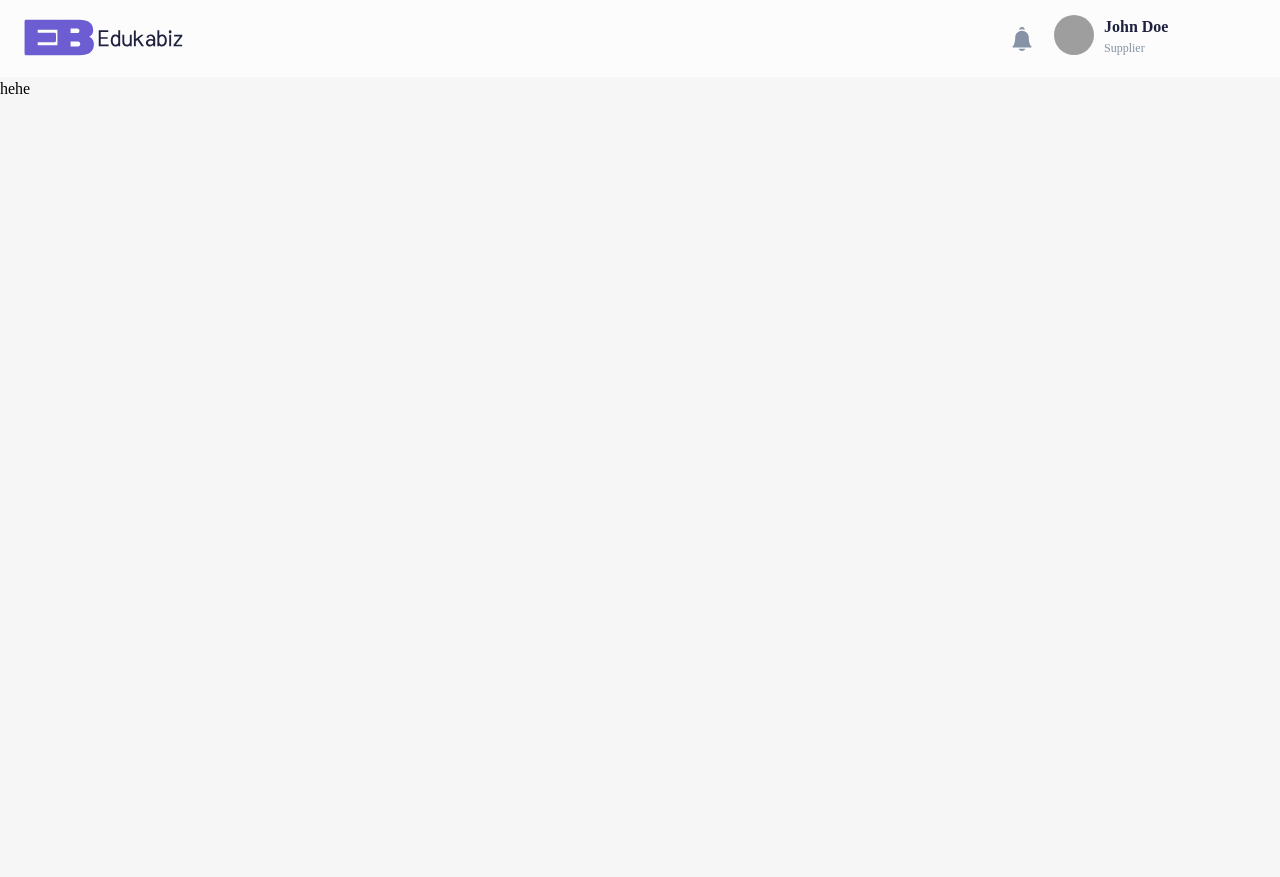
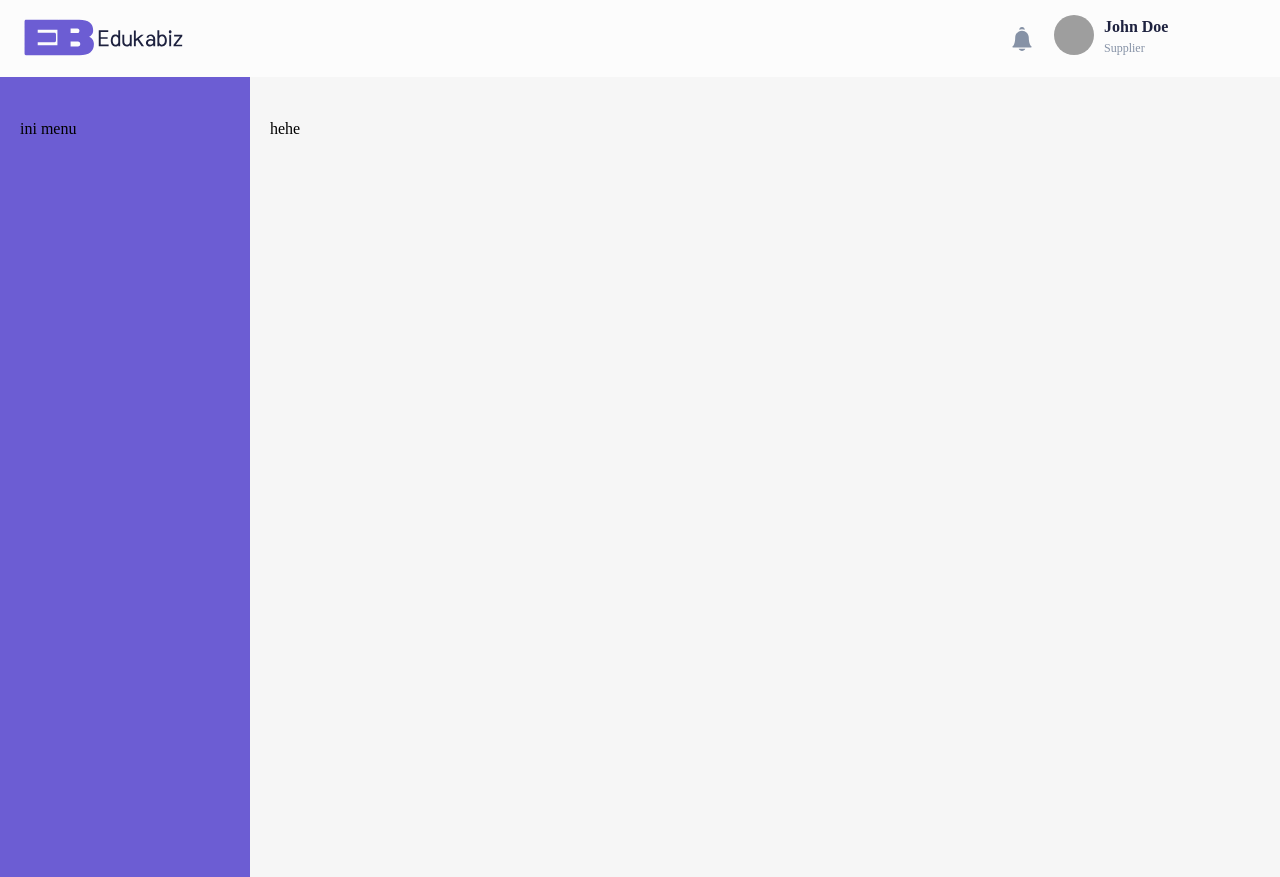
Before and after one commit to nandazman/init-next, a Next.js app: page /supplier in a window 1280 px wide. Built offline with nearby package versions, Linux system fonts and the light colour scheme; grey boxes are pictures that could not be loaded; a web font is replaced by a local one.

Commit message:
adjust supplier layout

```diff
--- a/src/components/Layout/Supplier.jsx
+++ b/src/components/Layout/Supplier.jsx
@@ -1,11 +1,14 @@
 import { NavbarSupplier } from "../Navigation/Supplier";
+import SupplierSidebar from "../Sidebar/Supplier";
 
 export const LayoutSupplier = ({ children }) => {
   return (
     <>
       <NavbarSupplier />
-      <div className="min-h-screen bg-background">
-        <main>{children}</main>
+
+      <div className="min-h-screen bg-background flex">
+        <SupplierSidebar />
+        <main className="py-40px pl-20px pr-30px">{children}</main>
       </div>
     </>
   );
--- a/src/components/Navigation/Supplier.jsx
+++ b/src/components/Navigation/Supplier.jsx
@@ -8,7 +8,7 @@ export const NavbarSupplier = () => {
       <span className="cursor-pointer">
         <Logo />
       </span>
-      <div className="w-[250px] flex gap-x-20px items-center">
+      <div className="w-250 flex gap-x-20px items-center">
         <NotificationIcon />
         <Avatar
           name="John Doe"
--- /dev/null
+++ b/src/components/Sidebar/Supplier.jsx
@@ -0,0 +1,7 @@
+export default function SupplierSidebar() {
+  return (
+    <div className="sticky top-0 left-0 bg-identity w-250 min-h-screen overflow-auto pt-40px pl-20px pr-40px pb-15">
+      ini menu
+    </div>
+  );
+}
--- a/tailwind.config.js
+++ b/tailwind.config.js
@@ -29,6 +29,9 @@ module.exports = {
       xl: "1200px",
     },
     extend: {
+      width: {
+        "250": "250px"
+      },
       boxShadow: {
         normal: "0px 6px 13px rgba(0, 0, 0, 0.1)",
       },
```
